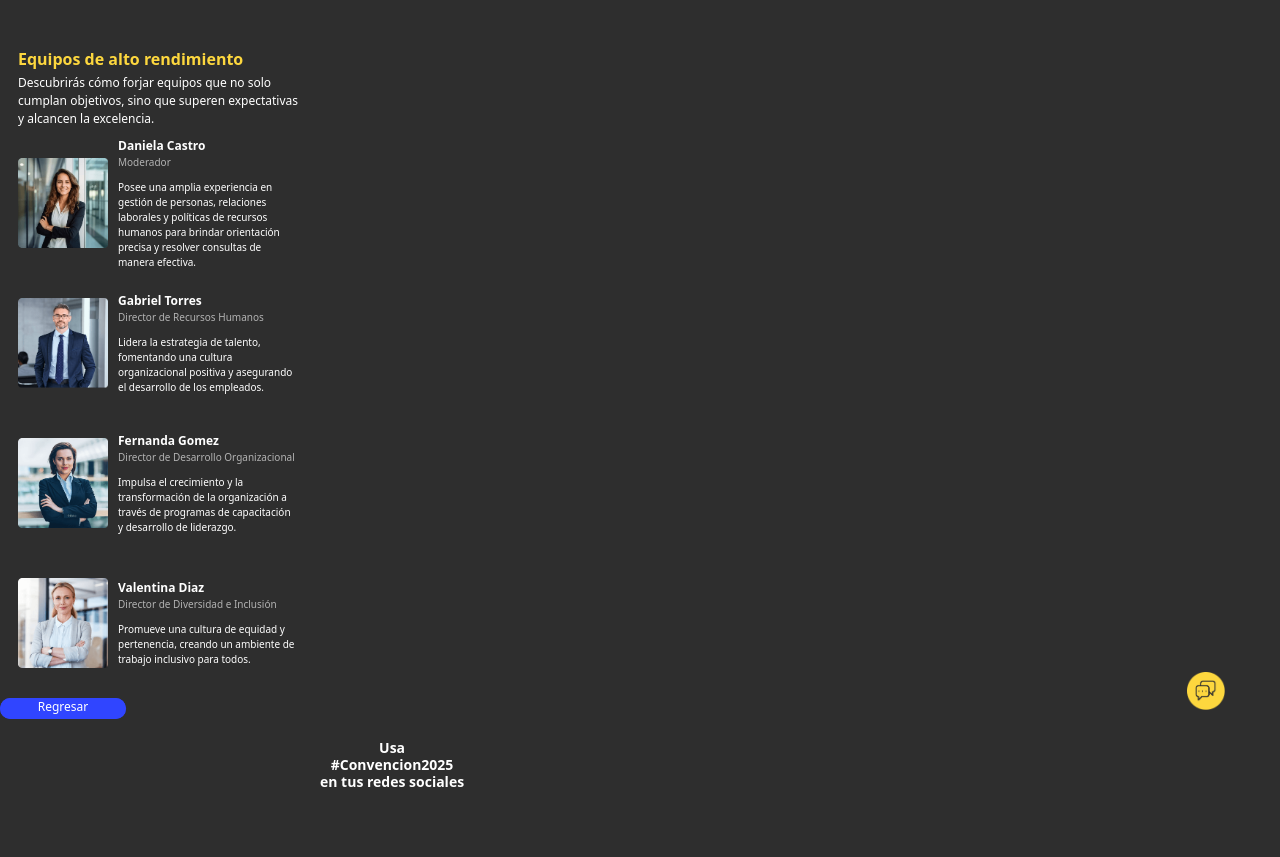
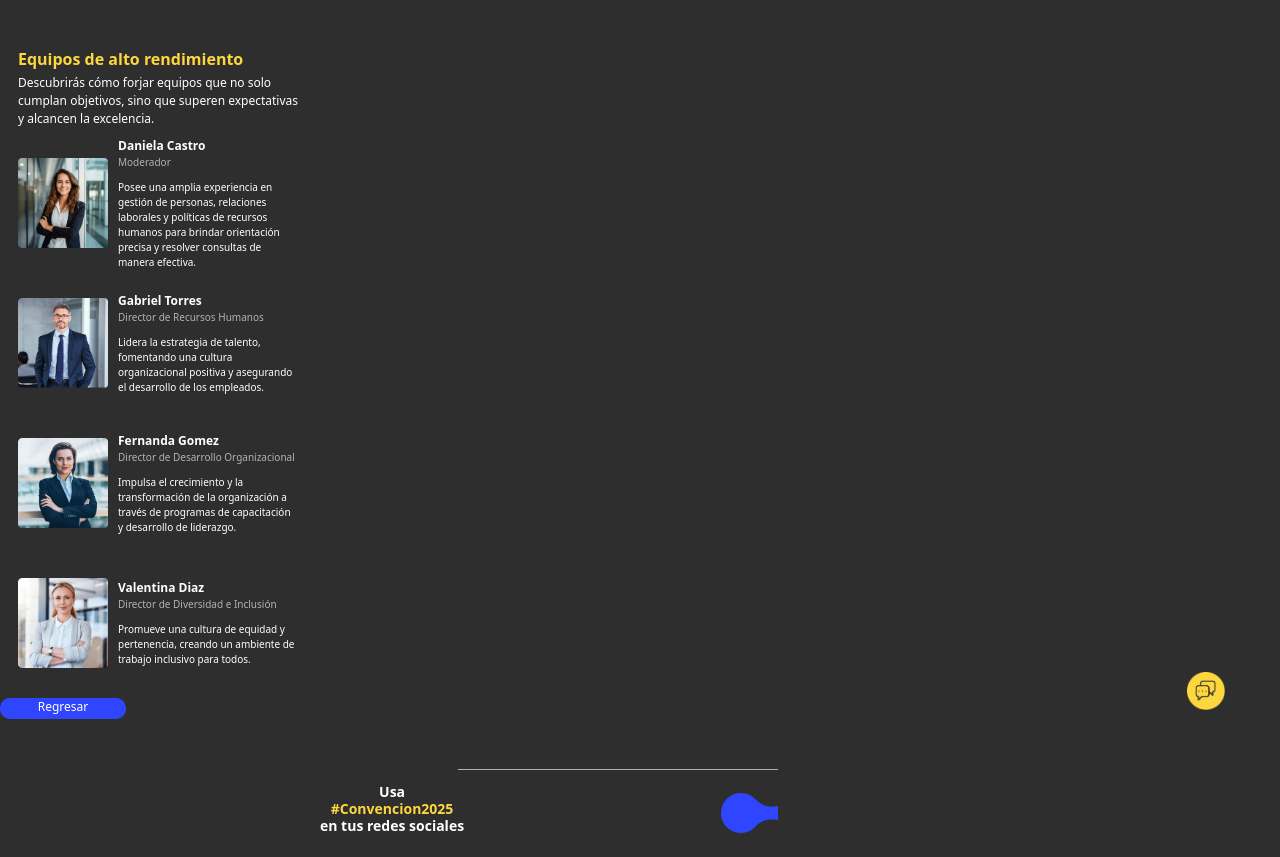
Before and after one commit to mcer23/ConvencionGC, a plain HTML site: page html/temporal/paneles/panel_1.html in a window 1280 px wide. Before the commit the page ends 800 px from the top, so only its background shows below. Drawn offline with nearby package versions, Linux system fonts and the light colour scheme; files whose address does not match are found by name.

Commit message:
footer info

```diff
--- a/html/temporal/paneles/panel_1.html
+++ b/html/temporal/paneles/panel_1.html
@@ -72,8 +72,11 @@
 
     </main>
     <footer>
-      <div class="footer_txt">
-          <p class="footer_txt_white">Usa</p><p class="footer_txt_yellow"> #Convencion2025</p><p class="footer_txt_white"> en tus redes sociales</p>
+      <div>
+          <img src="../../../assets/ico/footer_mobile.png" alt="footer_asset">
+          <div class="footer_txt">
+              <p class="footer_txt_white" style="color: #FFF">Usa</p><p class="footer_txt_yellow" style="color: #FDD73E;"> #Convencion2025 </p><p class="footer_txt_white" style="color: #FFF"> en tus redes sociales</p>
+          </div>
       </div>
     </footer>
 
```
Also changed, not shown: html/temporal/paneles/panel_2.html (+5 -2 lines), html/temporal/paneles/panel_3.html (+5 -2 lines), html/temporal/paneles/panel_4.html (+5 -2 lines), html/temporal/paneles/panel_5.html (+5 -2 lines), html/temporal/paneles/panel_6.html (+5 -2 lines), assets/ico/asset_footer.png (deleted), 2 other files.
